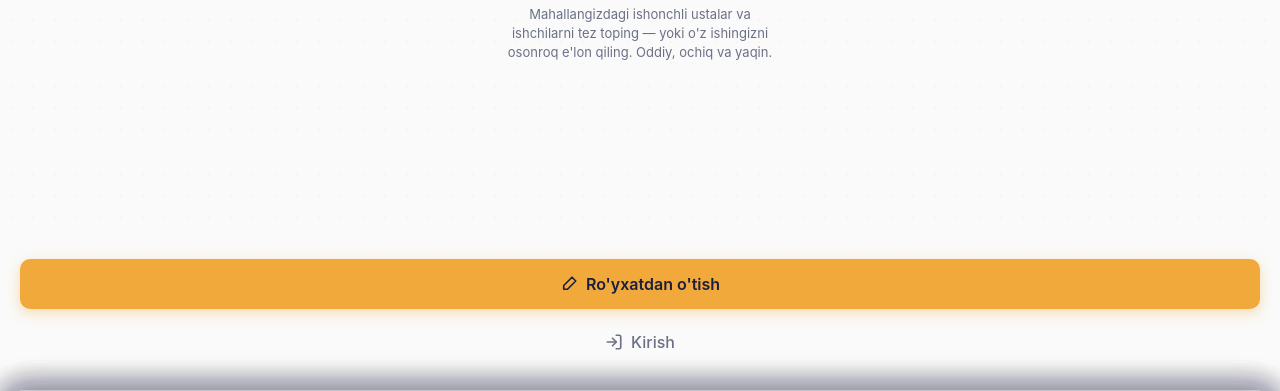
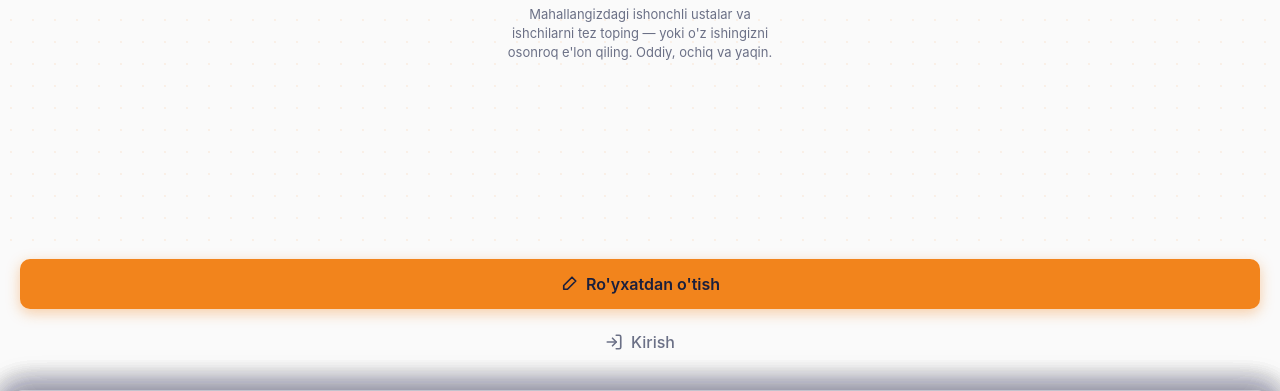
Before and after one commit to mrdevs2011/chaqir, a plain HTML site: page index.html in a window 1280 px wide. Shown: the part 409-800 px from the top of the page. Drawn offline with Linux system fonts and the light colour scheme; no server answers.

Commit message:
Add files via upload

```diff
--- a/css/style.css
+++ b/css/style.css
@@ -30,10 +30,10 @@
 ============================================================ */
 :root {
   /* Brand */
-  --color-primary: #F2A93B;
-  --color-primary-dark: #D98F1F;
-  --color-primary-100: #FDF1DE;
-  /* A11y fix (Bo'lim 1.1 / 6 audit): --color-primary-dark (#D98F1F) light
+  --color-primary: #F2841C;
+  --color-primary-dark: #D9700F;
+  --color-primary-100: #FDEBDA;
+  /* A11y fix (Bo'lim 1.1 / 6 audit): --color-primary-dark (#D9700F) light
      rejimda MATN sifatida ishlatilganda (tab-item.active, feed-header-link,
      skill-chip, order-status-badge) 2.38–2.66:1 kontrast beradi — WCAG AA
      matn uchun 4.5:1 talab qiladi. Dark rejimda muammo yo'q edi (7.5–9.4:1),
@@ -42,7 +42,7 @@
      har bir joy uchun alohida rang tanlash shart bo'lmadi.
      Dekorativ icon fonlarida (role-emoji, empty-state-emoji) --color-primary-dark
      o'zi qoladi, chunki icon uchun WCAG talabi 3:1 (ular matn emas). */
-  --color-primary-text: #8A5A0E; /* light: 5.3–5.9:1 barcha fonlarda */
+  --color-primary-text: #8A470E; /* light: 5.3–5.9:1 barcha fonlarda */
   --color-text: #1A1F3D;
   --color-text-muted: #6B7086;
   --color-bg: #FAFAFA;
@@ -158,10 +158,10 @@ html {
    qaraydi. Profil ekranidagi svitcher shu attributni almashtiradi.
 ============================================================ */
 [data-theme="dark"] {
-  --color-primary: #F2A93B;       /* brend rangi ikkala rejimda ham bir xil qoladi */
-  --color-primary-dark: #F0AE4C;  /* dark bg'da matn/active holat sifatida ishlatilgani uchun bir оz yorqinlashtirildi, kontrast uchun */
-  --color-primary-100: #332714;   /* yorug' shaftoli fon endi issiq to'q qo'ng'ir tint — badge/icon doiralar uchun */
-  --color-primary-text-on-100: #F5B85C; /* 8.25:1 on dark --color-primary-100 */
+  --color-primary: #F2841C;       /* brend rangi ikkala rejimda ham bir xil qoladi */
+  --color-primary-dark: #F5983D;  /* dark bg'da matn/active holat sifatida ishlatilgani uchun bir оz yorqinlashtirildi, kontrast uchun */
+  --color-primary-100: #33220F;   /* yorug' shaftoli fon endi issiq to'q qo'ng'ir tint — badge/icon doiralar uchun */
+  --color-primary-text-on-100: #F5A85C; /* 8.25:1 on dark --color-primary-100 */
   --color-text: #F1F1F6;
   --color-text-muted: #9A9EB4;
   --color-bg: #14151D;
@@ -185,10 +185,10 @@ html {
      tizim sozlamasiga qarab avtomatik ishga tushadi. theme-init.js
      buni faqat "saqlangan tanlov yo'q" holatidagina qo'llaydi. */
   :root:not([data-theme="light"]):not([data-theme="dark"]) {
-    --color-primary: #F2A93B;
-    --color-primary-dark: #F0AE4C;
-    --color-primary-100: #332714;
-    --color-primary-text-on-100: #F5B85C; /* 8.25:1 on dark --color-primary-100 */
+    --color-primary: #F2841C;
+    --color-primary-dark: #F5983D;
+    --color-primary-100: #33220F;
+    --color-primary-text-on-100: #F5A85C; /* 8.25:1 on dark --color-primary-100 */
     --color-text: #F1F1F6;
     --color-text-muted: #9A9EB4;
     --color-bg: #14151D;
```
